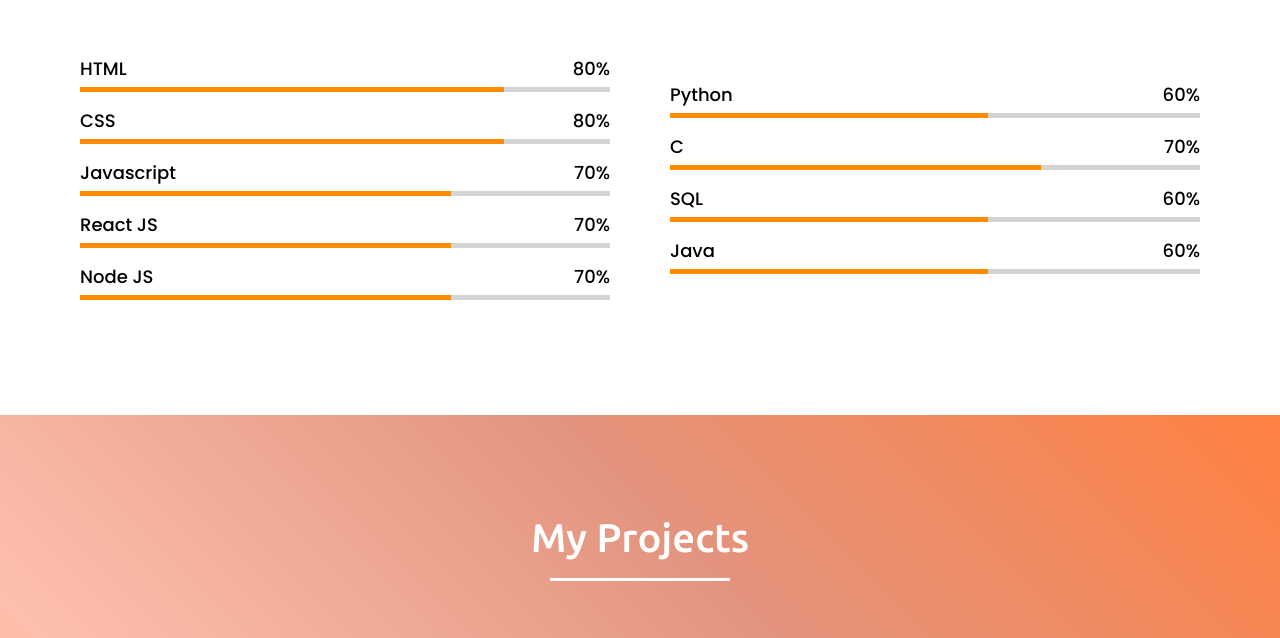
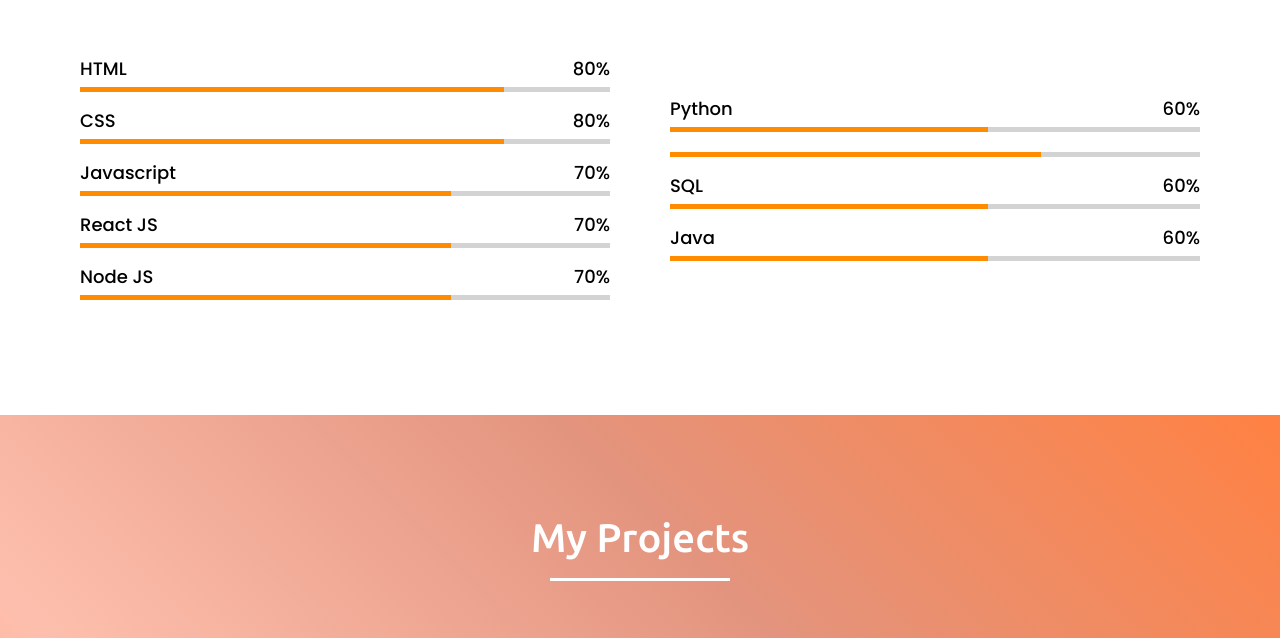
Before and after one commit to sharmi212/Portfolio, a plain HTML site: page index.html in a window 1280 px wide. Shown: the part 1420-2058 px from the top of the page. Drawn offline with nearby package versions, Linux system fonts and the light colour scheme.

Commit message:
Update index.html

```diff
--- a/index.html
+++ b/index.html
@@ -124,8 +124,7 @@
           </div>
           <div class="bars">
             <div class="info">
-              <span>C</span>
-              <span>70%</span>
+
             </div>
             <div class="line js"></div>
           </div>
```
